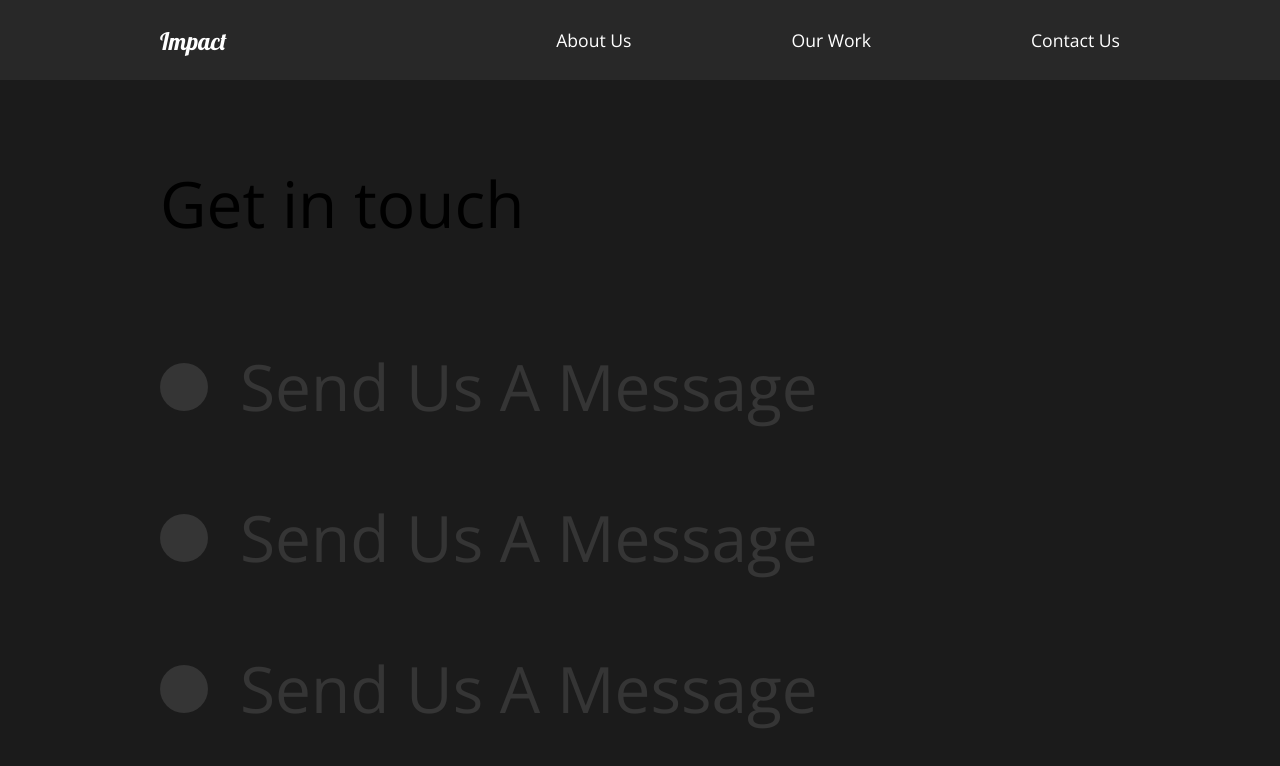
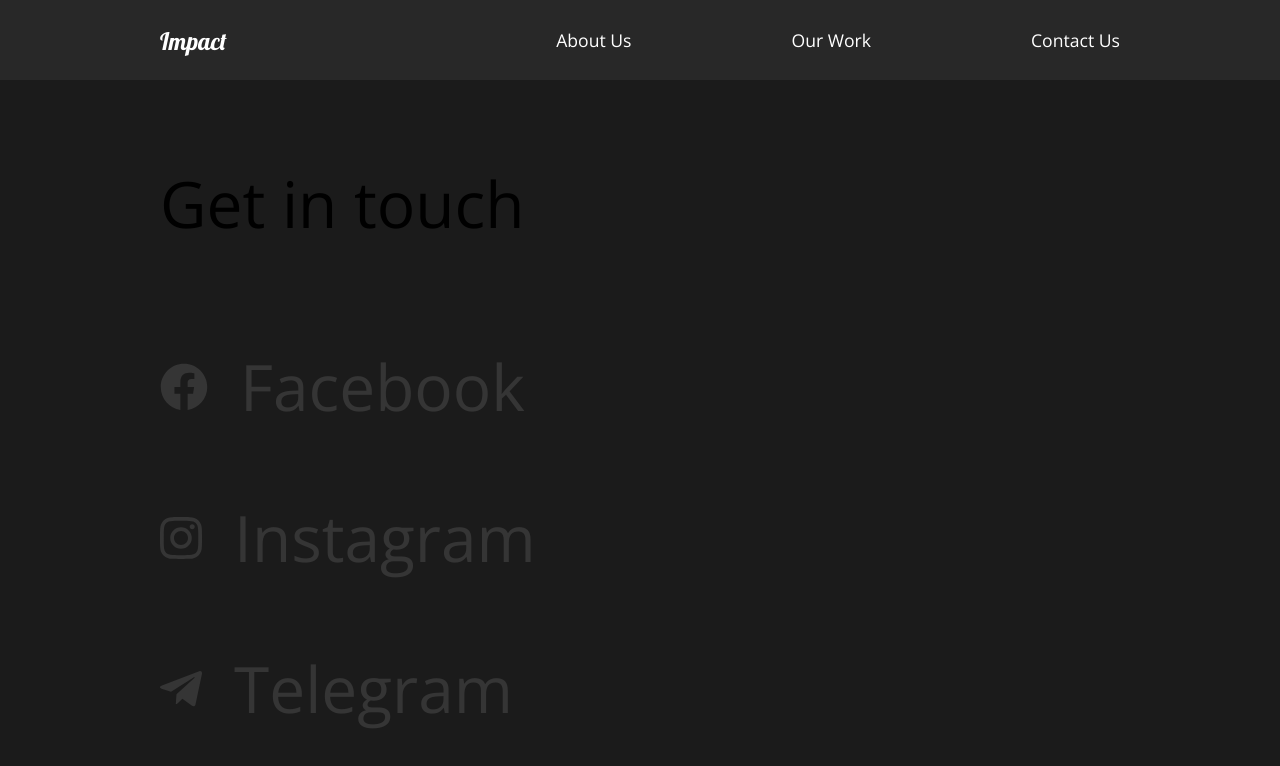
Before and after one commit to arakhm6/impact-react, a React (Create React App) app: page /contact in a window 1280 px wide. Shown: the top 766 px of the page. Built offline with nearby package versions, Linux system fonts and the light colour scheme.

Commit message:
icons/links

```diff
--- a/src/pages/ContactUs.js
+++ b/src/pages/ContactUs.js
@@ -4,6 +4,12 @@
 import { motion } from "framer-motion";
 import { pageAnimation, titleAnim } from "../Animation";
 import styled from "styled-components";
+import { FontAwesomeIcon } from "@fortawesome/react-fontawesome";
+import {
+  faFacebook,
+  faInstagram,
+  faTelegramPlane,
+} from "@fortawesome/free-brands-svg-icons";
 
 const ContactUs = () => {
   return (
@@ -21,20 +27,30 @@
       <div>
         <Hide>
           <Social variants={titleAnim}>
-            <Circle />
-            <h2>Send Us A Message</h2>
+            <FontAwesomeIcon icon={faFacebook} className="fb" size="3x" />
+            <a target="_blank" href="http://facebook.com">
+              <h2 className="fb">Facebook</h2>{" "}
+            </a>
           </Social>
         </Hide>
         <Hide>
           <Social variants={titleAnim}>
-            <Circle />
-            <h2>Send Us A Message</h2>
+            <FontAwesomeIcon icon={faInstagram} className="insta" size="3x" />
+            <a target="_blank" href="http://instagram.com">
+              <h2 className="insta">Instagram</h2>{" "}
+            </a>
           </Social>
         </Hide>
         <Hide>
-          <Social variants={titleAnim}>
-            <Circle />
-            <h2>Send Us A Message</h2>
+          <Social variants={titleAnim} className="telegram">
+            <FontAwesomeIcon
+              icon={faTelegramPlane}
+              className="telegram"
+              size="3x"
+            />
+            <a target="_blank" href="http://telegram.org">
+              <h2 className="telegram">Telegram</h2>{" "}
+            </a>
           </Social>
         </Hide>
       </div>
@@ -62,6 +78,25 @@
   align-items: center;
   h2 {
     margin: 2rem;
+    color: #353535;
+  }
+  a {
+    text-decoration: none;
+  }
+  .fb {
+    :hover {
+      color: #1877f2;
+    }
+  }
+  .insta {
+    :hover {
+      color: #b800b2;
+    }
+  }
+  .telegram {
+    :hover {
+      color: #34a9e1;
+    }
   }
 `;
 
```
